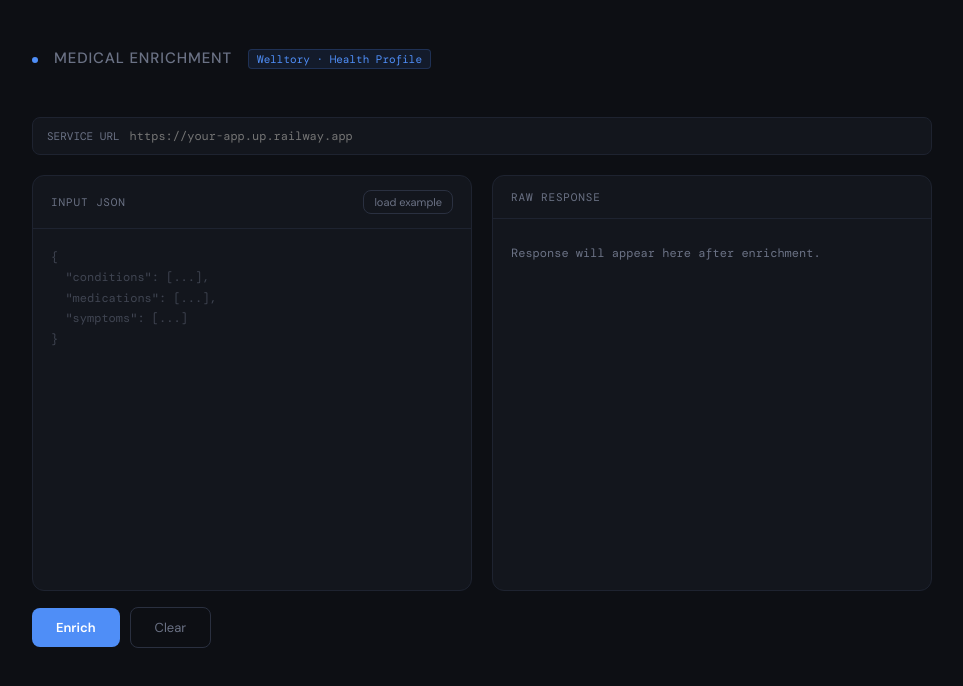
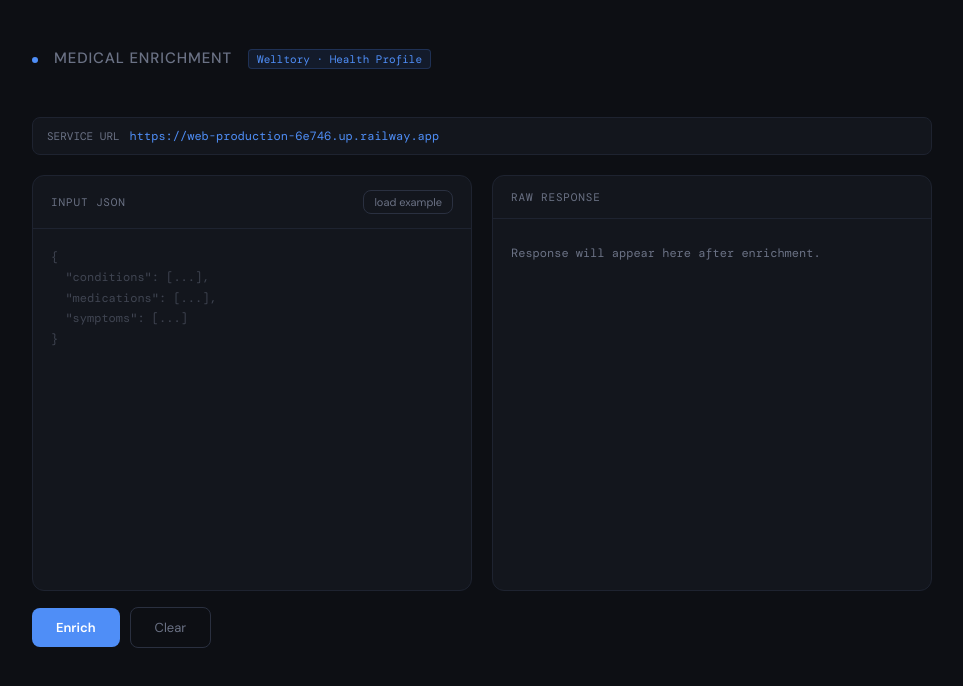
Before and after one commit to ekaterinakhmarskaia/medical-enrichment-service, a plain HTML site: page index.html in a window 1280 px wide. Shown: the whole page, without its empty margins (158-1121 px from the left). Drawn offline with nearby package versions, Linux system fonts and the light colour scheme; a web font is replaced by a local one.

Commit message:
Update index.html

```diff
--- a/index.html
+++ b/index.html
@@ -688,8 +688,9 @@ function esc(str) {
 }
 
 // Restore URL from localStorage
-const savedUrl = localStorage.getItem('enrichment_url');
-if (savedUrl) document.getElementById('service-url').value = savedUrl;
+const DEFAULT_URL = 'https://web-production-6e746.up.railway.app';
+const savedUrl = localStorage.getItem('enrichment_url') || DEFAULT_URL;
+document.getElementById('service-url').value = savedUrl;
 document.getElementById('service-url').addEventListener('input', e => {
   localStorage.setItem('enrichment_url', e.target.value);
 });
```
